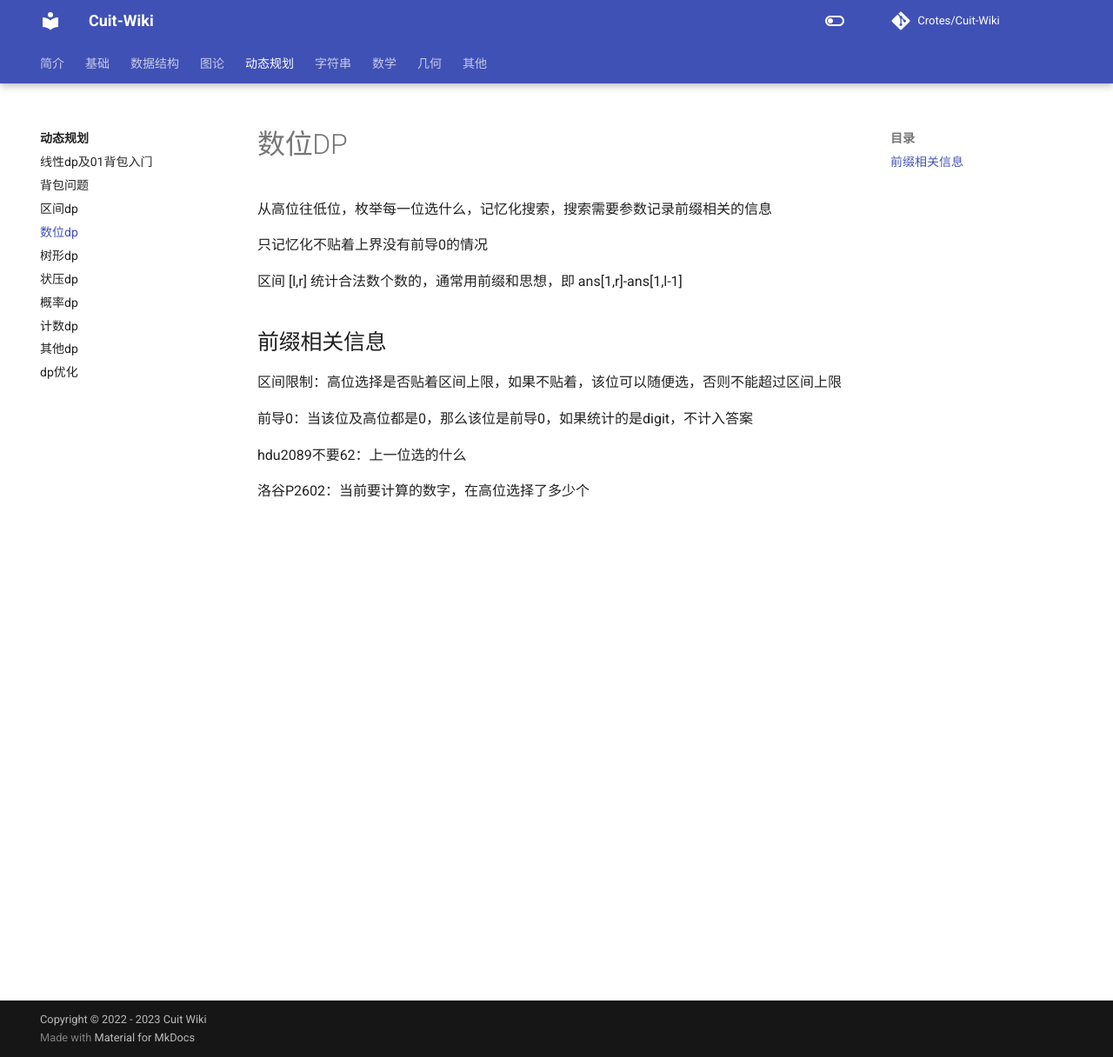
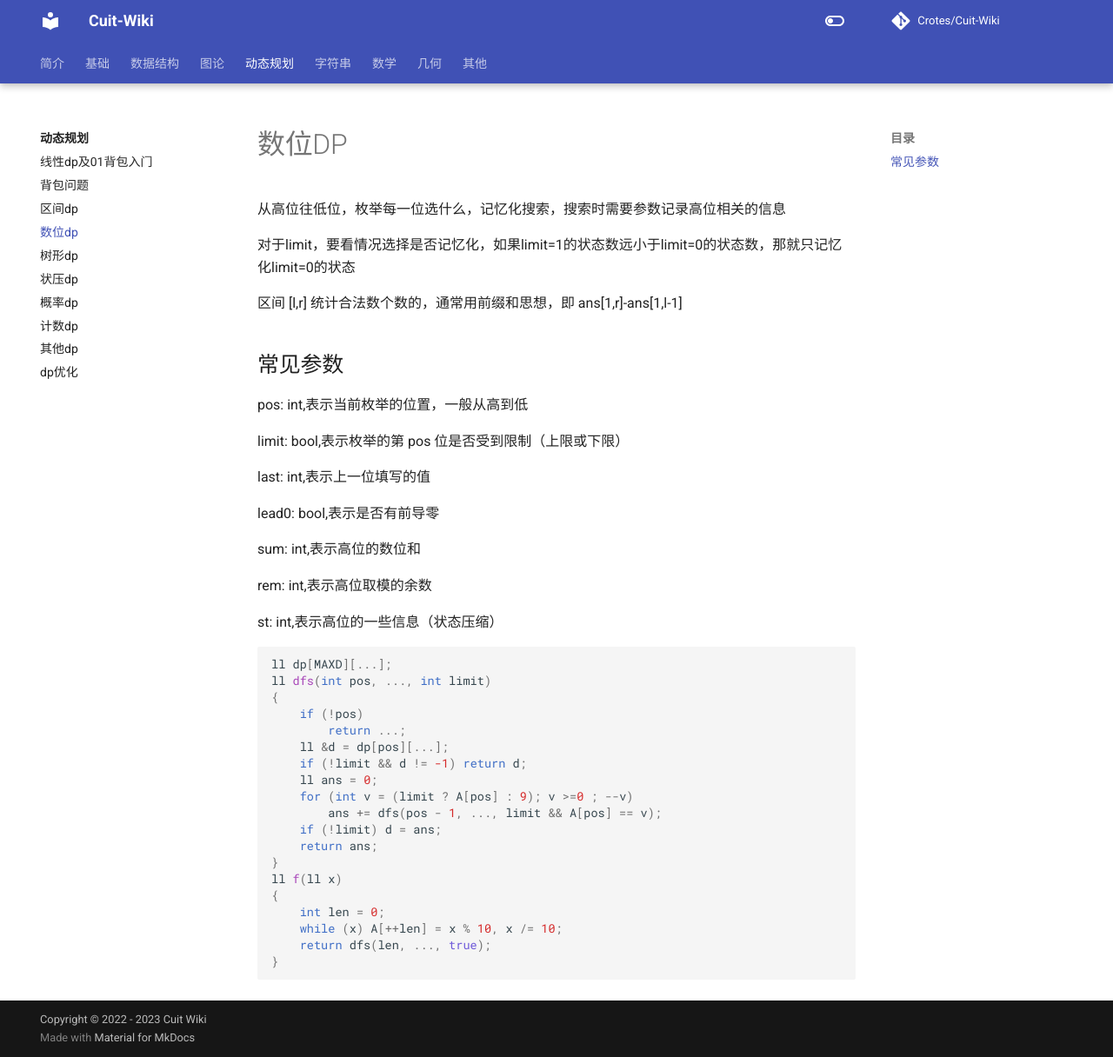
Before and after one commit to Crotes/Cuit-Wiki, an MkDocs documentation site: the page built from docs/Dp/数位dp.md, in a window 1280 px wide and 1216 px high. Shown: the whole window at 87% size. Built offline with MkDocs 1.6.1 and Material for MkDocs 9.7.7, drawn with Linux system fonts in a browser that asks for light colours; comment, search, counter and statistics services are not loaded.

Commit message:
Update 数位dp.md
重构

````diff
--- a/docs/Dp/数位dp.md
+++ b/docs/Dp/数位dp.md
@@ -1,14 +1,41 @@
 # 数位DP
-从高位往低位，枚举每一位选什么，记忆化搜索，搜索需要参数记录前缀相关的信息
+从高位往低位，枚举每一位选什么，记忆化搜索，搜索时需要参数记录高位相关的信息
 
-只记忆化不贴着上界没有前导0的情况
+对于limit，要看情况选择是否记忆化，如果limit=1的状态数远小于limit=0的状态数，那就只记忆化limit=0的状态
 
 区间 [l,r] 统计合法数个数的，通常用前缀和思想，即 ans[1,r]-ans[1,l-1]
-## 前缀相关信息
-区间限制：高位选择是否贴着区间上限，如果不贴着，该位可以随便选，否则不能超过区间上限
+## 常见参数
+pos: int,表示当前枚举的位置，一般从高到低
 
-前导0：当该位及高位都是0，那么该位是前导0，如果统计的是digit，不计入答案
+limit: bool,表示枚举的第 pos 位是否受到限制（上限或下限）
 
-hdu2089不要62：上一位选的什么
+last: int,表示上一位填写的值
 
-洛谷P2602：当前要计算的数字，在高位选择了多少个
+lead0: bool,表示是否有前导零
+
+sum: int,表示高位的数位和
+
+rem: int,表示高位取模的余数
+
+st: int,表示高位的一些信息（状态压缩）
+```cpp
+ll dp[MAXD][...];
+ll dfs(int pos, ..., int limit)
+{
+    if (!pos)
+        return ...;
+    ll &d = dp[pos][...];
+    if (!limit && d != -1) return d;
+    ll ans = 0;
+    for (int v = (limit ? A[pos] : 9); v >=0 ; --v)
+        ans += dfs(pos - 1, ..., limit && A[pos] == v);
+    if (!limit) d = ans;
+    return ans;
+}
+ll f(ll x)
+{
+    int len = 0;
+    while (x) A[++len] = x % 10, x /= 10;
+    return dfs(len, ..., true);
+}
+```
````
